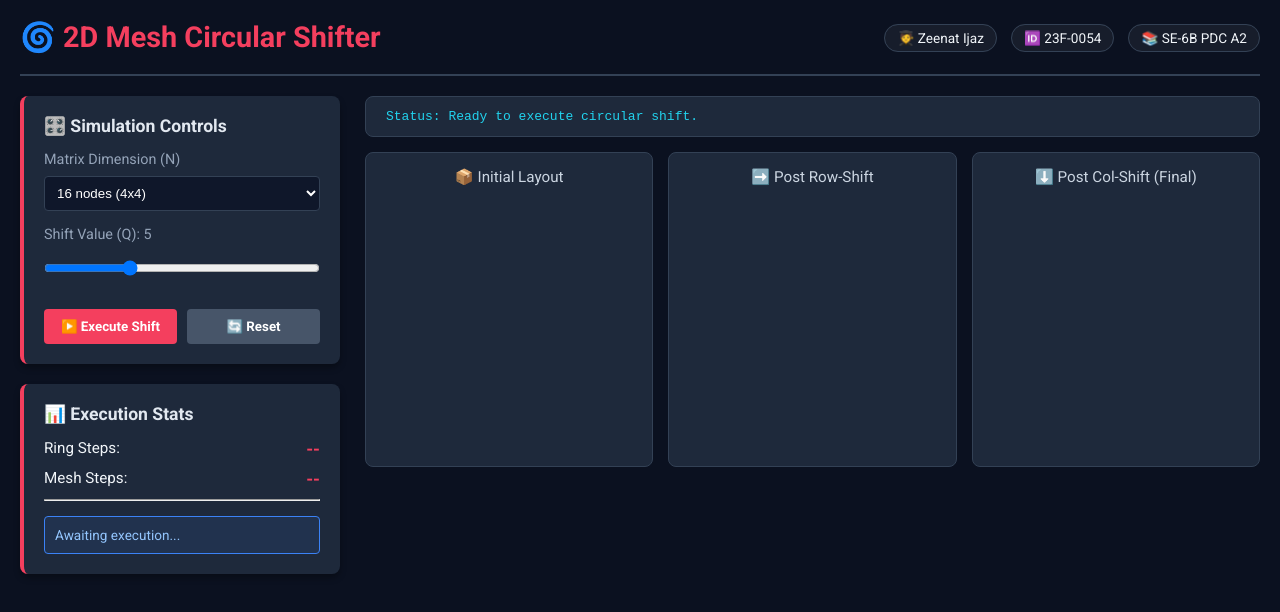
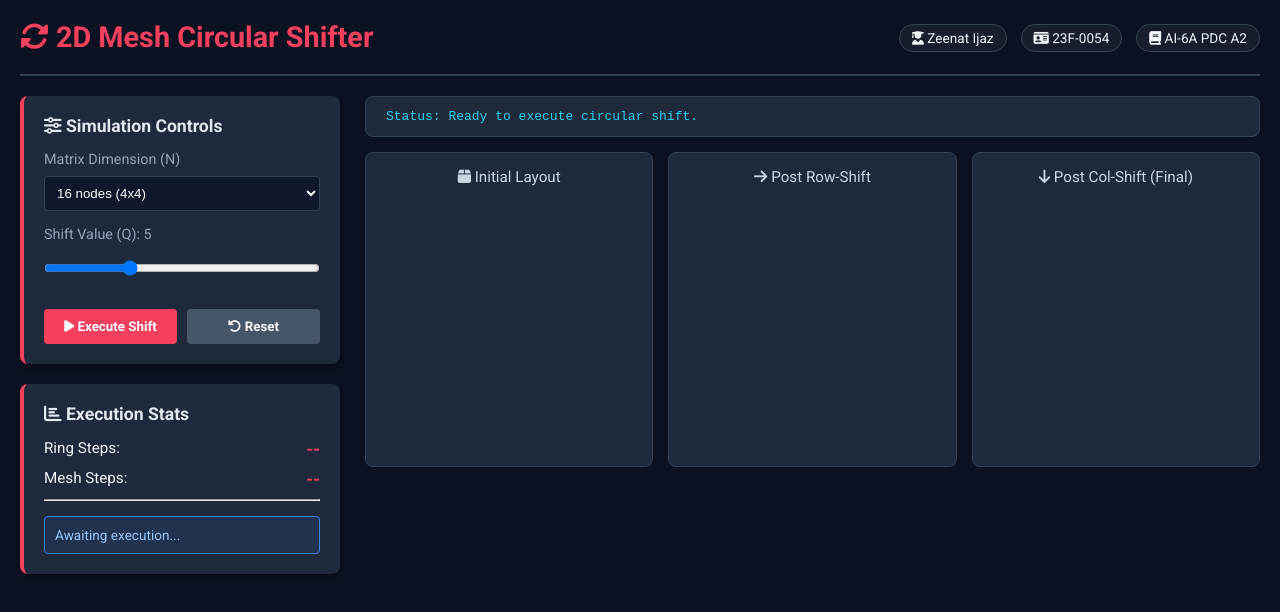
Before and after one commit to zeenat-ijaz/mesh-simulator, a website built with Vite: page index.html in a window 1280 px wide. Built offline with nearby package versions, Linux system fonts and the light colour scheme.

Commit message:
fix: update section to AI-6A and use FontAwesome icons

```diff
--- a/index.html
+++ b/index.html
@@ -5,16 +5,17 @@
   <meta name="viewport" content="width=device-width, initial-scale=1.0" />
   <title>Zeenat: 2D Mesh Shifter Simulator</title>
   <link href="https://fonts.googleapis.com/css2?family=Roboto:wght@300;400;700&display=swap" rel="stylesheet">
+  <link rel="stylesheet" href="https://cdnjs.cloudflare.com/ajax/libs/font-awesome/6.4.0/css/all.min.css">
   <link rel="stylesheet" href="./style.css">
 </head>
 <body>
   <div class="layout-wrapper">
     <header class="top-nav">
-      <h1>🌀 2D Mesh Circular Shifter</h1>
+      <h1><i class="fas fa-sync-alt"></i> 2D Mesh Circular Shifter</h1>
       <div class="student-info">
-        <span class="chip">🧑‍🎓 Zeenat Ijaz</span>
-        <span class="chip">🆔 23F-0054</span>
-        <span class="chip">📚 SE-6B PDC A2</span>
+        <span class="chip"><i class="fas fa-user-graduate"></i> Zeenat Ijaz</span>
+        <span class="chip"><i class="fas fa-id-card"></i> 23F-0054</span>
+        <span class="chip"><i class="fas fa-book"></i> AI-6A PDC A2</span>
       </div>
     </header>
 
@@ -22,7 +23,7 @@
       <!-- Sidebar Controls -->
       <aside class="sidebar">
         <div class="panel controls-panel">
-          <h3>🎛️ Simulation Controls</h3>
+          <h3><i class="fas fa-sliders-h"></i> Simulation Controls</h3>
 
           <div class="input-block">
             <label>Matrix Dimension (N)</label>
@@ -42,13 +43,13 @@
           </div>
 
           <div class="action-buttons">
-            <button id="btn-exec" class="primary-btn">▶️ Execute Shift</button>
-            <button id="btn-reset" class="secondary-btn">🔄 Reset</button>
+            <button id="btn-exec" class="primary-btn"><i class="fas fa-play"></i> Execute Shift</button>
+            <button id="btn-reset" class="secondary-btn"><i class="fas fa-undo"></i> Reset</button>
           </div>
         </div>
 
         <div class="panel stats-panel">
-          <h3>📊 Execution Stats</h3>
+          <h3><i class="fas fa-chart-bar"></i> Execution Stats</h3>
           <div class="stat-row">
             <span>Ring Steps:</span>
             <strong id="stat-ring">--</strong>
@@ -70,15 +71,15 @@
 
         <div class="grid-display-grid">
           <div class="grid-box">
-            <h4>📦 Initial Layout</h4>
+            <h4><i class="fas fa-box"></i> Initial Layout</h4>
             <div id="canvas-start" class="svg-host"></div>
           </div>
           <div class="grid-box">
-            <h4>➡️ Post Row-Shift</h4>
+            <h4><i class="fas fa-arrow-right"></i> Post Row-Shift</h4>
             <div id="canvas-mid" class="svg-host"></div>
           </div>
           <div class="grid-box">
-            <h4>⬇️ Post Col-Shift (Final)</h4>
+            <h4><i class="fas fa-arrow-down"></i> Post Col-Shift (Final)</h4>
             <div id="canvas-end" class="svg-host"></div>
           </div>
         </div>
--- a/main.js
+++ b/main.js
@@ -59,7 +59,7 @@ const execute = () => {
     let N = parseInt(selNodes.value);
     let Q = parseInt(rngShift.value);
 
-    statusBar.innerText = `⚙️ Processing circular shift for N=${N}, Q=${Q}...`;
+    statusBar.innerHTML = `<i class="fas fa-cog fa-spin"></i> Processing circular shift for N=${N}, Q=${Q}...`;
 
     const results = performCalculations(N, Q);
 
@@ -67,18 +67,18 @@ const execute = () => {
     statMesh.innerText = `${results.meshTotal} step(s) [Row:${results.rShift}, Col:${results.cShift}]`;
 
     if (results.meshTotal < results.ringTotal) {
-        conclBox.innerHTML = `✅ <strong>Optimal:</strong> Mesh architecture reduces routing overhead by ${results.ringTotal - results.meshTotal} step(s).`;
+        conclBox.innerHTML = `<i class="fas fa-check-circle" style="color: #10b981;"></i> <strong>Optimal:</strong> Mesh architecture reduces routing overhead by ${results.ringTotal - results.meshTotal} step(s).`;
     } else if (results.meshTotal === results.ringTotal) {
-        conclBox.innerHTML = `⚖️ <strong>Neutral:</strong> Both topologies require equal steps.`;
+        conclBox.innerHTML = `<i class="fas fa-balance-scale" style="color: #eab308;"></i> <strong>Neutral:</strong> Both topologies require equal steps.`;
     } else {
-        conclBox.innerHTML = `⚠️ <strong>Sub-optimal:</strong> Ring is faster for this specific shift.`;
+        conclBox.innerHTML = `<i class="fas fa-exclamation-triangle" style="color: #ef4444;"></i> <strong>Sub-optimal:</strong> Ring is faster for this specific shift.`;
     }
 
     drawMatrix(canvStart, results.layoutStart, null);
     drawMatrix(canvMid, results.layoutMid, 'row');
     drawMatrix(canvEnd, results.layoutEnd, 'col');
 
-    statusBar.innerText = '✅ Shift completed and rendered. Math verified.';
+    statusBar.innerHTML = '<i class="fas fa-check-circle" style="color: #10b981;"></i> Shift completed and rendered. Math verified.';
 };
 
 const resetUI = () => {
```
